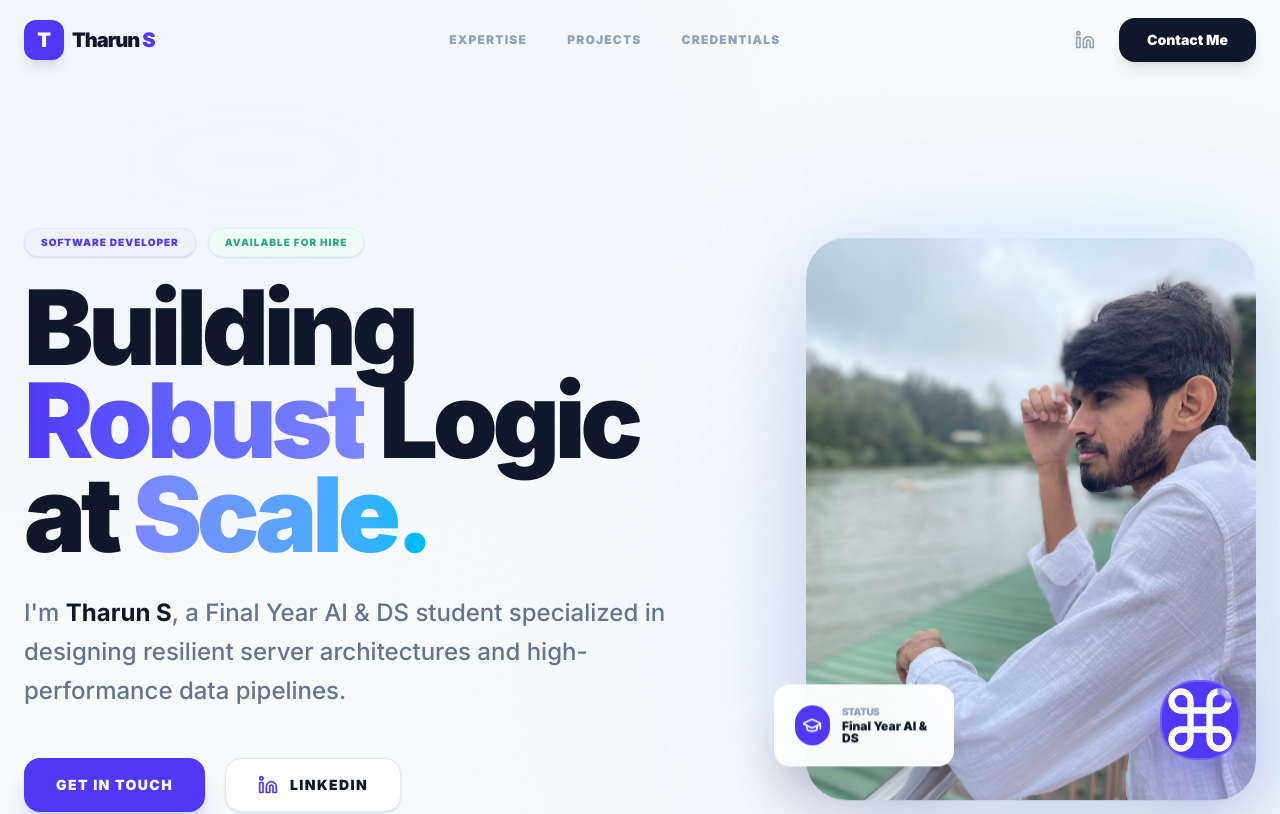
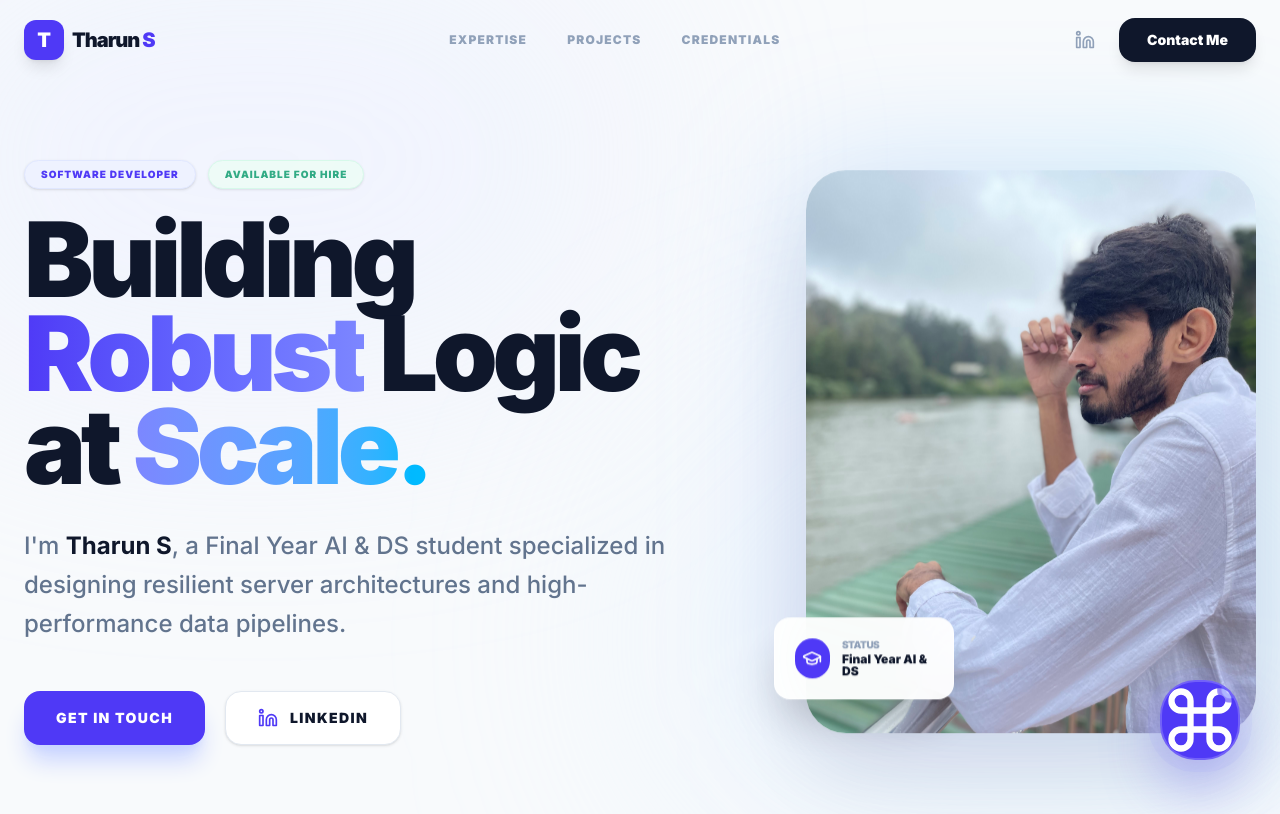
Before and after one commit to sTharun5/PORTFOLIO, a Next.js app: page / in a window 1280 px wide. Shown: the top 814 px of the page. Built offline with nearby package versions, Linux system fonts and the light colour scheme.

Commit message:
fix: reduce excessive spacing between header and hero text

```diff
--- a/src/app/layout.tsx
+++ b/src/app/layout.tsx
@@ -26,7 +26,7 @@ export default function RootLayout({
 
         <div className="relative z-10 flex flex-col min-h-screen">
           <Navbar />
-          <div className="flex-grow pt-20">
+          <div className="flex-grow pt-12">
             {children}
           </div>
         </div>
--- a/src/components/HeroSection.tsx
+++ b/src/components/HeroSection.tsx
@@ -32,7 +32,7 @@ const itemVariants: Variants = {
 
 export const HeroSection = () => {
   return (
-    <section id="hero" className="grid grid-cols-1 lg:grid-cols-12 gap-16 items-center pt-4 min-h-[80vh] relative">
+    <section id="hero" className="grid grid-cols-1 lg:grid-cols-12 gap-16 items-center min-h-[60vh] relative">
       {/* Identity Text */}
       <motion.div
         variants={containerVariants}
```
